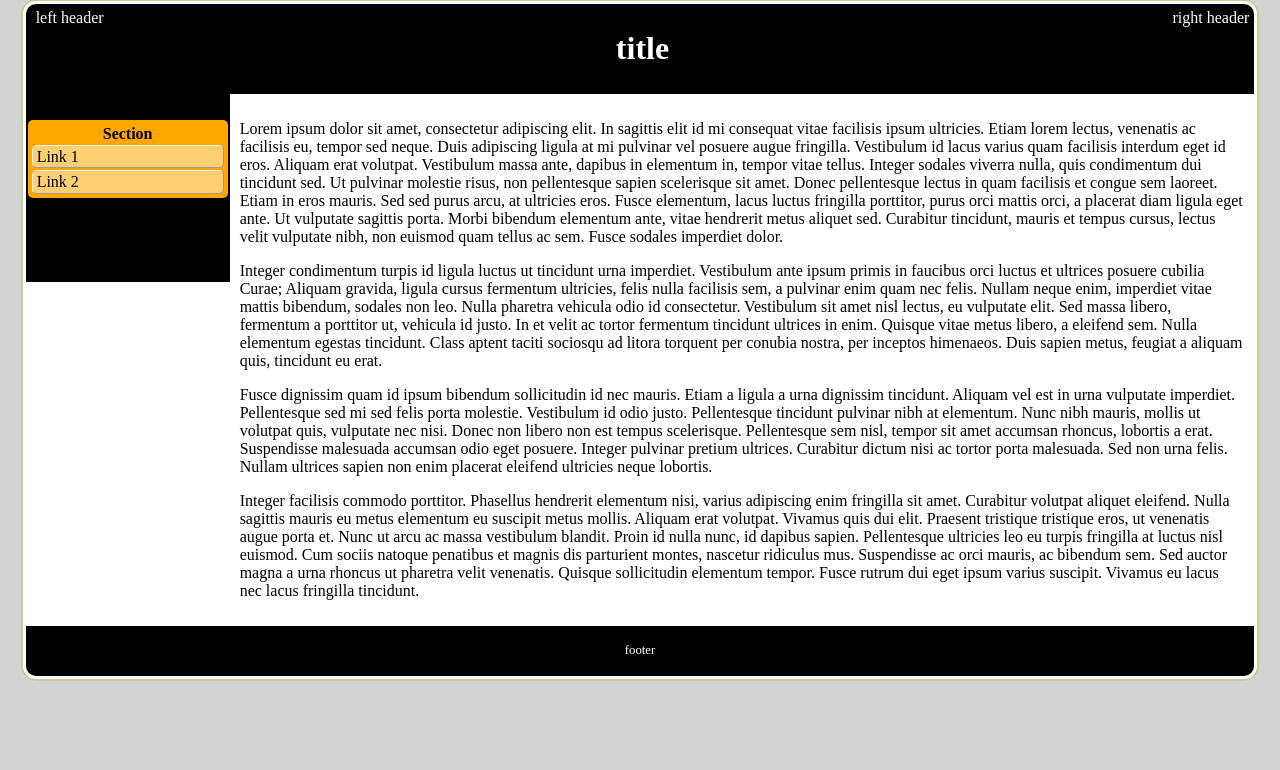
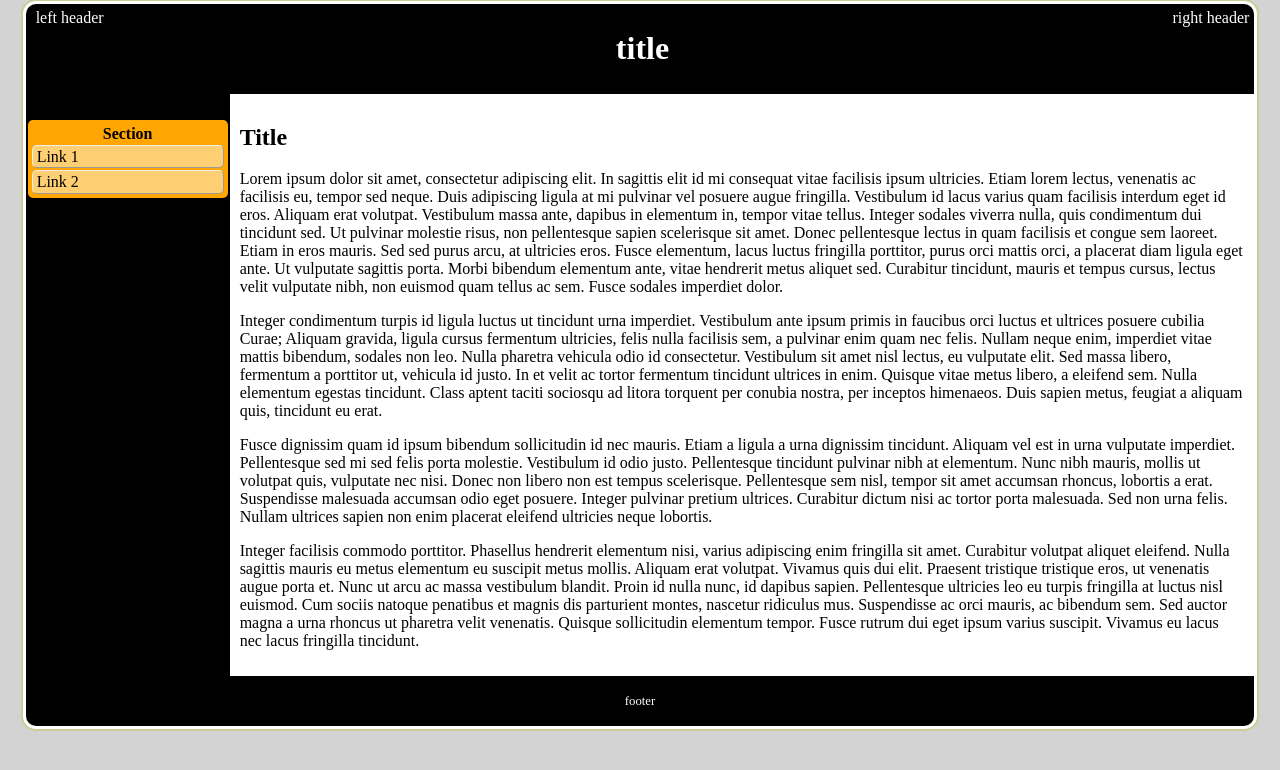
Before and after one commit to hermajan/lib, a PHP site: page /template/_testing.html in a window 1280 px wide. Shown: the part 14-784 px from the top of the page. Run offline with PHP 8.4, Linux system fonts and the light colour scheme.

Commit message:
Updated template with HTML5 tags.

```diff
--- a/template/_testing.html
+++ b/template/_testing.html
@@ -2,32 +2,34 @@
 <html>
 	<head>
 		<meta charset="UTF-8">
-	<title>Testing design</title>
+		<title>Testing template</title>
 		<link href="favicon.ico" rel="shortcut icon">
 		<link rel="stylesheet" href="style.css">
 		<link rel="stylesheet" href="style_print.css" media="print">
 		<link rel="stylesheet" href="colors.css">
 	</head>
 	<body>
-    <div class="page">
-      <div class="header">
-        <div class="logo">
+<main>
+	<header>
+		<div class="headerLeft">
 			left header
 		</div>
-        <div style="float:right;">
+		<div class="headerRight">
 			right header
 		</div>
 		<h1><a href="#">title</a></h1>
-      </div>
-      <div class="leftside">
+	</header>
+
+	<section>
+		<nav>
 			<ul class="section">
 				<li class="caption">Section</li>
 				<li class="button"><a href="#">Link 1</a></li>
 				<li class="button"><a href="#">Link 2</a></li>
 			</ul>
-		<br>
-      </div>
-      <div class="rightside">
+		</nav>
+		<article>
+<h2>Title</h2>
 <p>Lorem ipsum dolor sit amet, consectetur adipiscing elit. In sagittis elit id mi consequat vitae facilisis ipsum ultricies. Etiam lorem lectus, venenatis ac facilisis eu, tempor sed neque. Duis adipiscing ligula at mi pulvinar vel posuere augue fringilla. Vestibulum id lacus varius quam facilisis interdum eget id eros. Aliquam erat volutpat. Vestibulum massa ante, dapibus in elementum in, tempor vitae tellus. Integer sodales viverra nulla, quis condimentum dui tincidunt sed. Ut pulvinar molestie risus, non pellentesque sapien scelerisque sit amet. Donec pellentesque lectus in quam facilisis et congue sem laoreet. Etiam in eros mauris. Sed sed purus arcu, at ultricies eros. Fusce elementum, lacus luctus fringilla porttitor, purus orci mattis orci, a placerat diam ligula eget ante. Ut vulputate sagittis porta. Morbi bibendum elementum ante, vitae hendrerit metus aliquet sed. Curabitur tincidunt, mauris et tempus cursus, lectus velit vulputate nibh, non euismod quam tellus ac sem. Fusce sodales imperdiet dolor.</p>
 
 <p>Integer condimentum turpis id ligula luctus ut tincidunt urna imperdiet. Vestibulum ante ipsum primis in faucibus orci luctus et ultrices posuere cubilia Curae; Aliquam gravida, ligula cursus fermentum ultricies, felis nulla facilisis sem, a pulvinar enim quam nec felis. Nullam neque enim, imperdiet vitae mattis bibendum, sodales non leo. Nulla pharetra vehicula odio id consectetur. Vestibulum sit amet nisl lectus, eu vulputate elit. Sed massa libero, fermentum a porttitor ut, vehicula id justo. In et velit ac tortor fermentum tincidunt ultrices in enim. Quisque vitae metus libero, a eleifend sem. Nulla elementum egestas tincidunt. Class aptent taciti sociosqu ad litora torquent per conubia nostra, per inceptos himenaeos. Duis sapien metus, feugiat a aliquam quis, tincidunt eu erat.</p>
@@ -35,10 +37,11 @@
 <p>Fusce dignissim quam id ipsum bibendum sollicitudin id nec mauris. Etiam a ligula a urna dignissim tincidunt. Aliquam vel est in urna vulputate imperdiet. Pellentesque sed mi sed felis porta molestie. Vestibulum id odio justo. Pellentesque tincidunt pulvinar nibh at elementum. Nunc nibh mauris, mollis ut volutpat quis, vulputate nec nisi. Donec non libero non est tempus scelerisque. Pellentesque sem nisl, tempor sit amet accumsan rhoncus, lobortis a erat. Suspendisse malesuada accumsan odio eget posuere. Integer pulvinar pretium ultrices. Curabitur dictum nisi ac tortor porta malesuada. Sed non urna felis. Nullam ultrices sapien non enim placerat eleifend ultricies neque lobortis.</p>
 
 <p>Integer facilisis commodo porttitor. Phasellus hendrerit elementum nisi, varius adipiscing enim fringilla sit amet. Curabitur volutpat aliquet eleifend. Nulla sagittis mauris eu metus elementum eu suscipit metus mollis. Aliquam erat volutpat. Vivamus quis dui elit. Praesent tristique tristique eros, ut venenatis augue porta et. Nunc ut arcu ac massa vestibulum blandit. Proin id nulla nunc, id dapibus sapien. Pellentesque ultricies leo eu turpis fringilla at luctus nisl euismod. Cum sociis natoque penatibus et magnis dis parturient montes, nascetur ridiculus mus. Suspendisse ac orci mauris, ac bibendum sem. Sed auctor magna a urna rhoncus ut pharetra velit venenatis. Quisque sollicitudin elementum tempor. Fusce rutrum dui eget ipsum varius suscipit. Vivamus eu lacus nec lacus fringilla tincidunt.</p>
-      </div>
-      <div class="footer">
+		</article>
+	</section>
+	<footer>
 		<p>footer</p>
-      </div>
-    </div>
+	</footer>
+</main>
 	</body>
 </html>
--- a/template/colors.css
+++ b/template/colors.css
@@ -3,17 +3,14 @@
  */
 body { background:lightgrey; color:black; }
 
-.page { background:white; color:black; }
-.page a:link { color:blue; } .page a:visited { color:DarkViolet; } .page a:hover { color:red; }
+main { background:white; color:black; }
+main a:link { color:blue; } main a:visited { color:DarkViolet; } main a:hover { color:red; }
 
-.logo { background:black; color:white; }
-.logo a:link { color:white; } .logo a:visited { color:white; } .logo a:hover { color:red; }
+header { background:black; color:white; }
+header a:link { color:white; } header a:visited { color:white; } header a:hover { color:red; }
 
-.header { background:black; color:white; }
-.header a:link { color:white; } .header a:visited { color:white; } .header a:hover { color:red; }
-
-.leftside { background:black; color:black; }
-.leftside a:link { color:black; }.leftside a:visited { color:black; } .leftside a:hover { color:red; }
+nav { background:black; color:black; }
+nav a:link { color:black; } nav a:visited { color:black; } nav a:hover { color:red; }
 
 .section { background:#FFA700; color:black; }
 .section a:link { color:black; } .section a:visited { color:black; } .section a:hover { color:red; }
@@ -21,11 +18,8 @@ body { background:lightgrey; color:black; }
 .button { background:#FFCF73; color:black; }
 .button a:link { color:black; } .button a:visited { color:black; } .button a:hover { color:red; }
 
-.hidden { background:#FFCF73; color:black; }
-.hidden a:link { color:black; } .hidden a:visited { color:black; } .hidden a:hover { color:red; }
+article { background:white; color:black; }
+article a:link { color:blue; } article a:visited { color:DarkViolet; } article a:hover { color:red; }
 
-.rightside { background:white; color:black; }
-.rightside a:link { color:blue; } .rightside a:visited { color:DarkViolet; } .rightside a:hover { color:red; }
-
-.footer { background:black; color:white; }
-.footer a:link { color:white; } .footer a:visited { color:DarkViolet; } .footer a:hover { color:red; }
+footer { background:black; color:white; }
+footer a:link { color:white; } footer a:visited { color:DarkViolet; } footer a:hover { color:red; }
--- a/template/style.css
+++ b/template/style.css
@@ -2,7 +2,7 @@
  * Layout of elements in the template.
  */
 
-.page {
+main {
 	margin: 1% 1% 1% 1%;
 	padding: 1px;
 	border: 2px solid #cc9;
@@ -10,7 +10,7 @@
 	-moz-border-radius: 15px;
 }
 
-.header {
+header {
 	height: 80px;
 	padding: 5px 5px 5px 10px;
 	margin: 2px 2px 0px 2px;
@@ -19,45 +19,48 @@
 	-moz-border-radius-topleft: 10px;
 	-moz-border-radius-topright: 10px;
 }
-.header h1 {
+header h1 {
 	display: flex;
 	align-items: center;
 	justify-content: center;
 	text-align: center;
 }
-.header h1 a {
+header h1 a {
 	text-decoration: none;
 }
 
-.logo {
+.headerLeft {
 	float: left;
 }
-.logo img {
-	width: 200px;
-	height: 80px;
-	margin: 0px 10px 0px 0px;
-	border: 0px;
+
+.headerRight {
+	float: right;
 }
 
-.leftside {
+section {
+	display: flex;
+}
+
+nav {
 	float: left;
 	width: 20%;
 	max-width: 200px;
 	padding: 10px 2px 50px 2px;
 	margin: 0px 0px 0px 2px;
 	overflow: hidden;
+	flex: 1;
 }
-.leftside li {
+nav li {
 	list-style-type: none;
 }
 
-.section a:link, .button a:link, .hidden a:link {
+.section a:link, .button a:link {
 	text-decoration: none;
 }
-.section a:visited, .button a:visited, .hidden a:visited {
+.section a:visited, .button a:visited {
 	text-decoration: none;
 }
-.section a:hover, .button a:hover, .hidden a:hover {
+.section a:hover, .button a:hover {
 	text-decoration: none;
 }
 .section {
@@ -78,27 +81,18 @@
 	margin: 2px 2px 2px 2px;
 	border-radius: 5px; -moz-border-radius: 5px;
 }
-.button:hover,.hidden:hover {
+.button:hover {
 	border-style: inset;
 }
 
-.hidden {
-	display: none;
-	border-style: outset;
-	border-width: 1px;
-	margin: 1px 2px 1px 10px;
-	padding: 2px 2px 2px 2px;
-	border-radius: 5px; -moz-border-radius: 5px;
-	font-size: 90%;
-}
-
-.rightside {
+article {
 	overflow: auto;
 	padding: 10px 10px 10px 10px;
 	margin: 0px 2px 0px 0px;
+	flex: 2;
 }
 
-.footer {
+footer {
 	display: flex;
 	align-items: center;
 	justify-content: center;
--- a/template/style_print.css
+++ b/template/style_print.css
@@ -2,21 +2,17 @@
  * Layout of elements in the template for printing.
  */
 
-.page {
+main {
 	margin: 0px;
 	padding: 1px;
 	border: none;
 }
 
-.header {
+header {
 	display: none;
 }
 
-.logo {
-  display: none;
-}
-
-.leftside {
+nav {
 	display: none;
 }
 
@@ -24,11 +20,11 @@
 	display: none;
 }
 
-.rightside {
+article {
 	padding: 10px 10px 10px 10px;
 	margin: 0px 2px 0px 2px;
 }
 
-.footer {
+footer {
 	display: none;
 }
```
Lines whose indentation alone changed are shown as unchanged.
